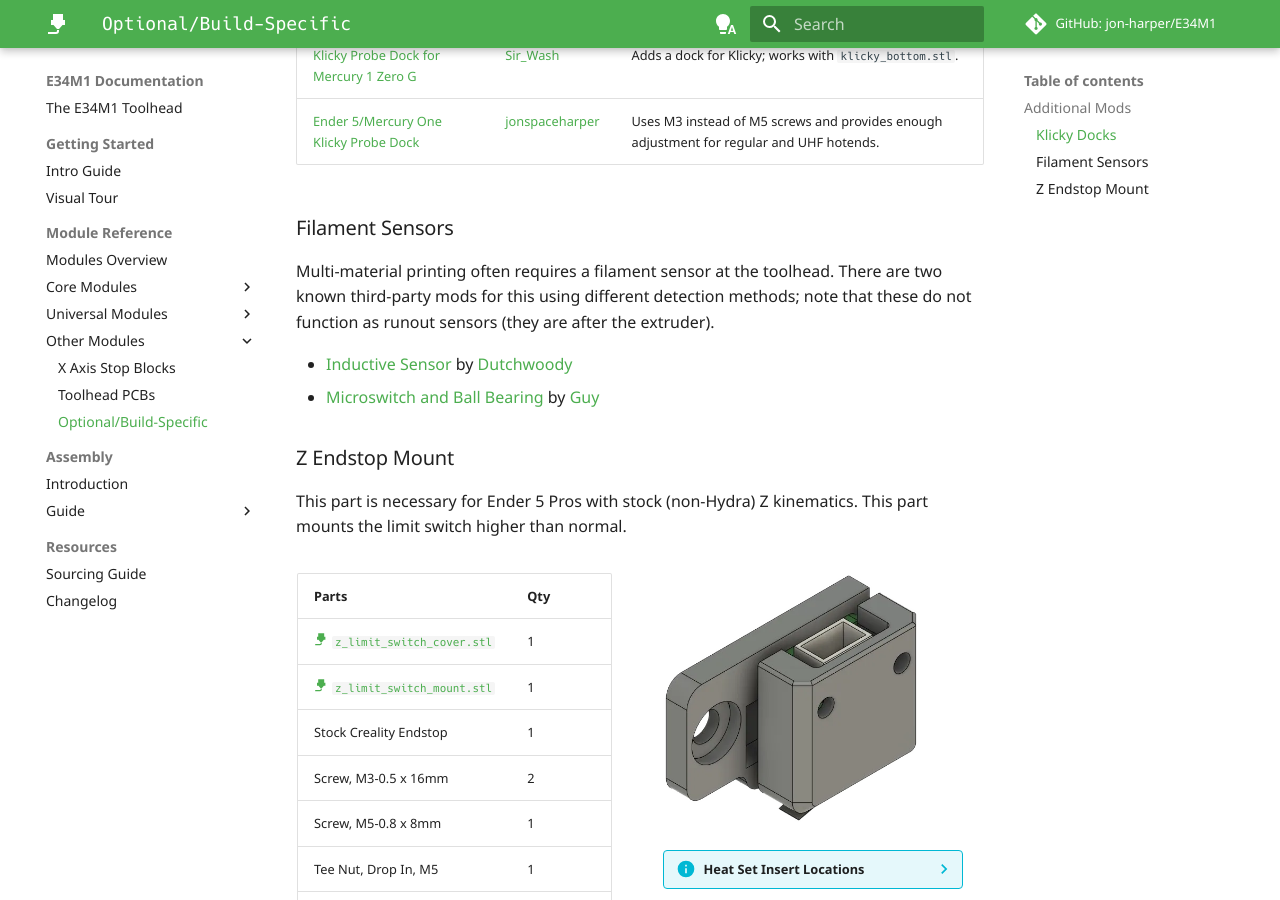
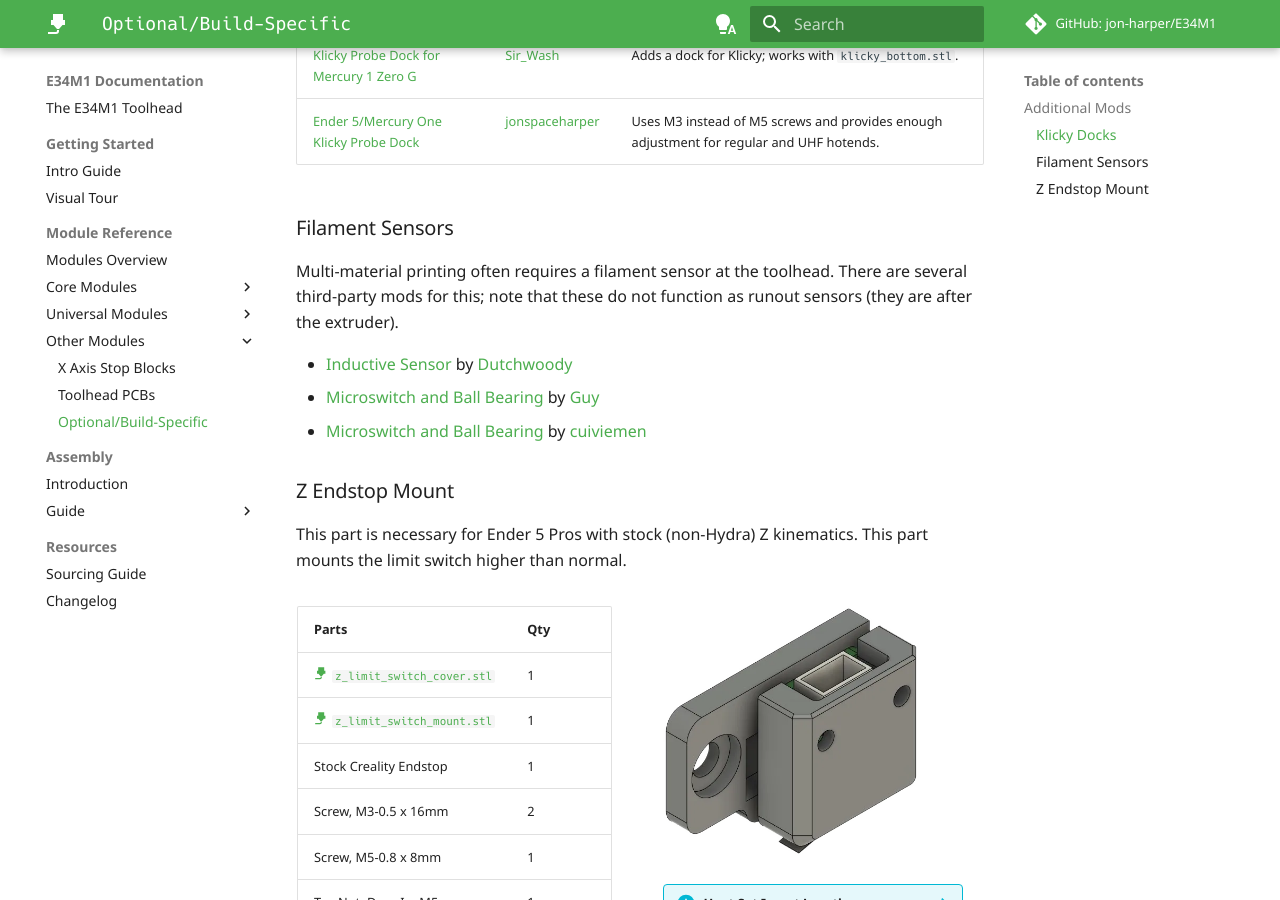
Before and after one commit to jon-harper/E34M1, an MkDocs documentation site: the page built from docs/modules/other.md, in a window 1280 px wide and 900 px high, scrolled down 397 px. Built offline with MkDocs 1.6.1 and Material for MkDocs 9.7.7, drawn with Linux system fonts in a browser that asks for light colours; comment, search, counter and statistics services are not loaded.

Commit message:
Added cuivimen's cutter

```diff
--- a/docs/modules/other.md
+++ b/docs/modules/other.md
@@ -20,10 +20,11 @@ These are related mods not linked elsewhere that may be useful for your build.
 
 ### Filament Sensors
 
-Multi-material printing often requires a filament sensor at the toolhead. There are two known third-party mods for this using different detection methods; note that these do not function as runout sensors (they are after the extruder).
+Multi-material printing often requires a filament sensor at the toolhead. There are several third-party mods for this; note that these do not function as runout sensors (they are after the extruder).
 
 - [Inductive Sensor](https://www.printables.com/model/239026-eva-3-toolhead-sensor) by [Dutchwoody](https://www.printables.com/@Dutchwoody)
 - [Microswitch and Ball Bearing](https://www.printables.com/model/442650-eva-3-toolhead-sensor-mechanical-and-reliable) by [Guy](https://www.printables.com/@Guy_258839)
+- [Microswitch and Ball Bearing](https://www.printables.com/model/1170113-eva-30-d2hw-filament-sensor-module/comments) by [cuiviemen](https://www.printables.com/@cuiviemen_127292)
 
 ### Z Endstop Mount
 
```
